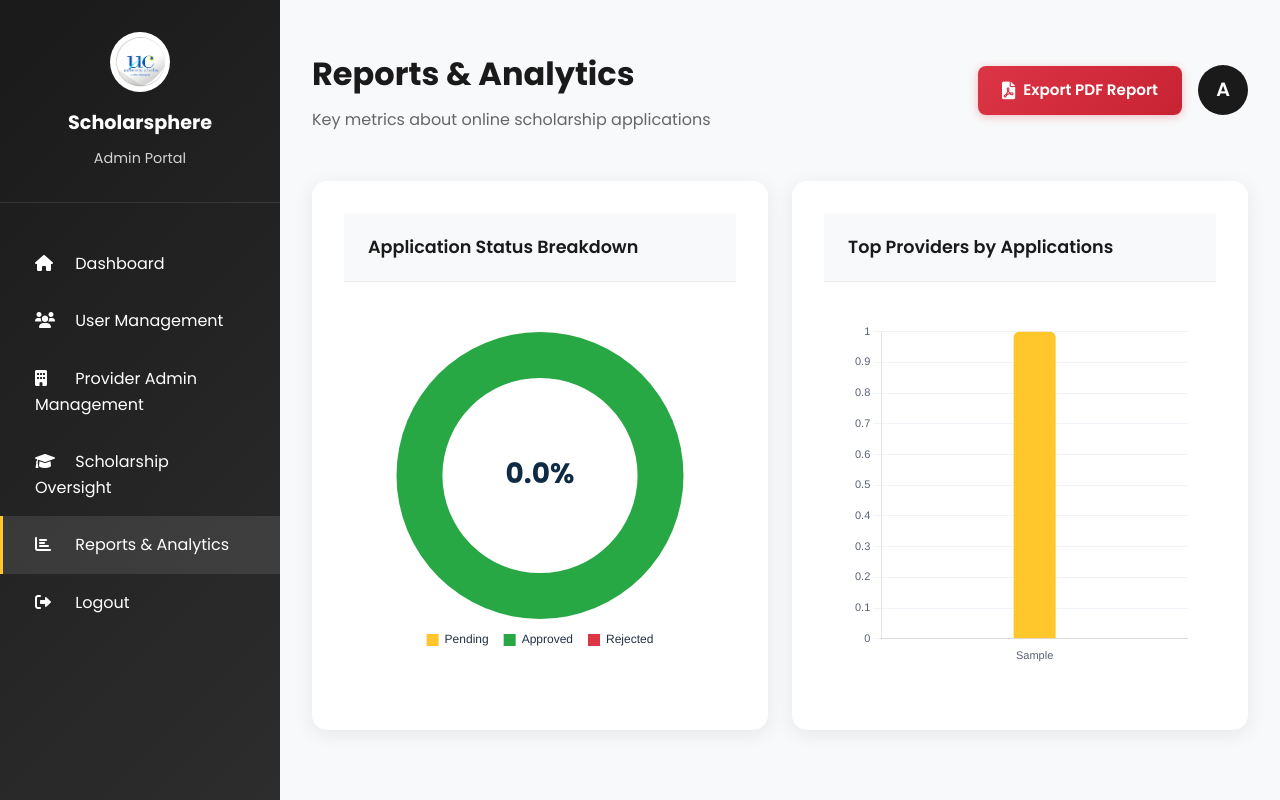
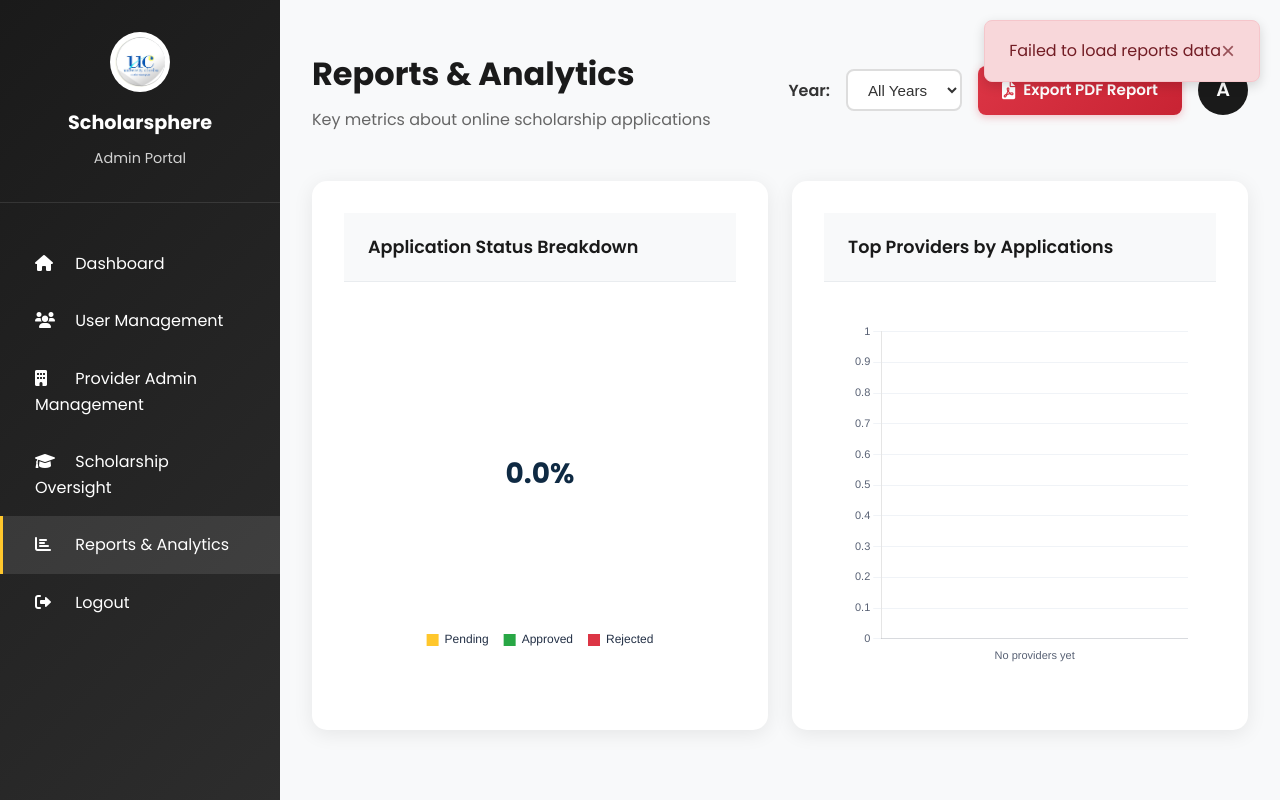
Before and after one commit to Mliaj/scholarsphere, a Flask app: page /admin/reports in a window 1280 px wide. Run offline with Flask 3, Linux system fonts and the light colour scheme; a user stored in the database is signed in; tables that the repository leaves empty hold one stand-in row (values such as "Sample post").

Commit message:
Added year filter and fixed counter of withdrawn and completed status

```diff
--- a/admin/routes.py
+++ b/admin/routes.py
@@ -226,6 +226,33 @@ def reports():
         from flask import current_app
         db = current_app.extensions['sqlalchemy']
 
+        # Get selected year from request (default to current year or 'all')
+        selected_year = request.args.get('year', 'all')
+        current_year = datetime.now().year
+
+        # Get available years from application dates
+        years_result = db.session.execute(
+            text("""
+                SELECT DISTINCT YEAR(application_date) as year
+                FROM scholarship_applications
+                WHERE application_date IS NOT NULL
+                ORDER BY year DESC
+            """)
+        ).fetchall()
+        available_years = [int(row[0]) for row in years_result if row[0]]
+        if current_year not in available_years:
+            available_years.insert(0, current_year)
+        available_years.sort(reverse=True)
+
+        # Build year filter for SQL queries
+        year_filter = ""
+        if selected_year and selected_year != 'all':
+            try:
+                year_int = int(selected_year)
+                year_filter = f"AND YEAR(sa.application_date) = {year_int}"
+            except (ValueError, TypeError):
+                selected_year = 'all'
+
         # Total active students (match portal definition of active users)
         total_students = db.session.execute(
             text("SELECT COUNT(*) FROM users WHERE role='student' AND COALESCE(is_active,1) = 1")
@@ -234,7 +261,7 @@ def reports():
         # Status counts from scholarship_applications table (active records only)
         # Include all statuses: pending, approved, rejected, withdrawn, archived, completed
         status_row = db.session.execute(
-            text("""
+            text(f"""
                 SELECT
                   SUM(CASE WHEN status='pending' THEN 1 ELSE 0 END) AS pending,
                   SUM(CASE WHEN status='approved' THEN 1 ELSE 0 END) AS approved,
@@ -243,8 +270,9 @@ def reports():
                   SUM(CASE WHEN status='archived' THEN 1 ELSE 0 END) AS archived,
                   SUM(CASE WHEN status='completed' THEN 1 ELSE 0 END) AS completed,
                   COUNT(*) AS total
-                FROM scholarship_applications
-                WHERE COALESCE(is_active,1) = 1
+                FROM scholarship_applications sa
+                WHERE COALESCE(sa.is_active,1) = 1
+                {year_filter}
             """)
         ).fetchone() or (0,0,0,0,0,0,0)
         pending = int(status_row[0] or 0)
@@ -259,7 +287,7 @@ def reports():
         # For provider_staff, get organization from their manager (provider_admin)
         rows = db.session.execute(
             text(
-                """
+                f"""
                 SELECT
                     IFNULL(NULLIF(TRIM(COALESCE(
                         CASE
@@ -273,6 +301,7 @@ def reports():
                 JOIN scholarships s ON sa.scholarship_id = s.id
                 LEFT JOIN users u ON u.id = s.provider_id
                 WHERE COALESCE(sa.is_active,1) = 1
+                {year_filter}
                 GROUP BY org
                 ORDER BY apps DESC, org ASC
                 LIMIT 5
@@ -284,7 +313,12 @@ def reports():
         # Percent of active students who have at least one active application
         if total_students:
             applicants_row = db.session.execute(
-                text("SELECT COUNT(DISTINCT user_id) FROM scholarship_applications WHERE COALESCE(is_active,1) = 1")
+                text(f"""
+                    SELECT COUNT(DISTINCT user_id)
+                    FROM scholarship_applications sa
+                    WHERE COALESCE(sa.is_active,1) = 1
+                    {year_filter}
+                """)
             ).fetchone()
             applicants = int(applicants_row[0] or 0)
             applied_percent = round((applicants / total_students) * 100, 2)
@@ -309,12 +343,28 @@ def reports():
                 'withdrawn': withdrawn,
                 'archived': archived,
                 'completed': completed
-            }
+            },
+            'available_years': available_years,
+            'selected_year': selected_year
         }
         return render_template('admin/reports.html', data=data)
     except Exception as e:
         # Fallback to existing behavior if needed
         flash('Failed to load reports data', 'error')
+        # Get available years even on error
+        try:
+            years_result = db.session.execute(
+                text("""
+                    SELECT DISTINCT YEAR(application_date) as year
+                    FROM scholarship_applications
+                    WHERE application_date IS NOT NULL
+                    ORDER BY year DESC
+                """)
+            ).fetchall()
+            available_years = [int(row[0]) for row in years_result if row[0]]
+        except:
+            available_years = []
+
         return render_template('admin/reports.html', data={
             'totals': {
                 'total_students': 0,
@@ -330,7 +380,9 @@ def reports():
                 'withdrawn': 0,
                 'archived': 0,
                 'completed': 0
-            }
+            },
+            'available_years': available_years,
+            'selected_year': 'all'
         })
 
 @admin_bp.route('/reports/pdf')
@@ -345,13 +397,27 @@ def reports_pdf():
         from flask import current_app
         db = current_app.extensions['sqlalchemy']
 
+        # Get selected year from request (default to 'all')
+        selected_year = request.args.get('year', 'all')
+
+        # Build year filter for SQL queries
+        year_filter = ""
+        year_label = "All Years"
+        if selected_year and selected_year != 'all':
+            try:
+                year_int = int(selected_year)
+                year_filter = f"AND YEAR(application_date) = {year_int}"
+                year_label = str(year_int)
+            except (ValueError, TypeError):
+                selected_year = 'all'
+
         # Get the same data as the reports page
         total_students = db.session.execute(
             text("SELECT COUNT(*) FROM users WHERE role='student' AND COALESCE(is_active,1) = 1")
         ).scalar() or 0
 
         status_row = db.session.execute(
-            text("""
+            text(f"""
                 SELECT
                   SUM(CASE WHEN status='pending' THEN 1 ELSE 0 END) AS pending,
                   SUM(CASE WHEN status='approved' THEN 1 ELSE 0 END) AS approved,
@@ -362,6 +428,7 @@ def reports_pdf():
                   COUNT(*) AS total
                 FROM scholarship_applications
                 WHERE COALESCE(is_active,1) = 1
+                {year_filter}
             """)
         ).fetchone() or (0,0,0,0,0,0,0)
 
@@ -452,6 +519,7 @@ def reports_pdf():
         # Report metadata
         metadata_data = [
             ['Report Type:', 'Administrative Overview'],
+            ['Year Filter:', year_label],
             ['Generated On:', datetime.now().strftime('%B %d, %Y at %I:%M %p')],
             ['Generated By:', f'Admin User (ID: {current_user.id})']
         ]
--- a/templates/admin/reports.html
+++ b/templates/admin/reports.html
@@ -51,6 +51,30 @@
   .pdf-export-btn i {
     font-size: 1.1rem;
   }
+  .year-selector-wrapper {
+    display: flex;
+    align-items: center;
+    gap: 0.5rem;
+  }
+  .year-select {
+    padding: 0.6rem 1rem;
+    border: 2px solid #ddd;
+    border-radius: 8px;
+    font-size: 0.95rem;
+    background: white;
+    cursor: pointer;
+    transition: all 0.3s ease;
+    font-weight: 500;
+    color: #333;
+  }
+  .year-select:hover {
+    border-color: #0f2a43;
+  }
+  .year-select:focus {
+    outline: none;
+    border-color: #0f2a43;
+    box-shadow: 0 0 0 3px rgba(15, 42, 67, 0.1);
+  }
   @media (max-width: 1024px){ .grid { grid-template-columns: 1fr; } }
 </style>
 {% endblock %}
@@ -82,7 +106,16 @@
         <p>Key metrics about online scholarship applications</p>
       </div>
       <div style="display: flex; align-items: center; gap: 1rem;">
-        <a href="{{ url_for('admin.reports_pdf') }}" class="pdf-export-btn" target="_blank">
+        <div class="year-selector-wrapper">
+          <label for="year-select" style="margin-right: 0.5rem; font-weight: 600; color: #333;">Year:</label>
+          <select id="year-select" class="year-select" onchange="filterByYear()">
+            <option value="all" {% if data.selected_year == 'all' %}selected{% endif %}>All Years</option>
+            {% for year in data.available_years %}
+            <option value="{{ year }}" {% if data.selected_year == year|string %}selected{% endif %}>{{ year }}</option>
+            {% endfor %}
+          </select>
+        </div>
+        <a href="{{ url_for('admin.reports_pdf', year=data.selected_year) }}" class="pdf-export-btn" target="_blank">
           <i class="fas fa-file-pdf"></i> Export PDF Report
         </a>
         <div class="user-menu"><div class="user-avatar">A</div></div>
@@ -245,5 +278,13 @@ document.addEventListener('DOMContentLoaded', function() {
     });
   }
 });
+
+function filterByYear() {
+  const yearSelect = document.getElementById('year-select');
+  const selectedYear = yearSelect.value;
+  const currentUrl = new URL(window.location.href);
+  currentUrl.searchParams.set('year', selectedYear);
+  window.location.href = currentUrl.toString();
+}
 </script>
 {% endblock %}
```
Also changed, not shown: provider/routes.py (+74 -14 lines), templates/provider/reports.html (+42 -1 lines).
